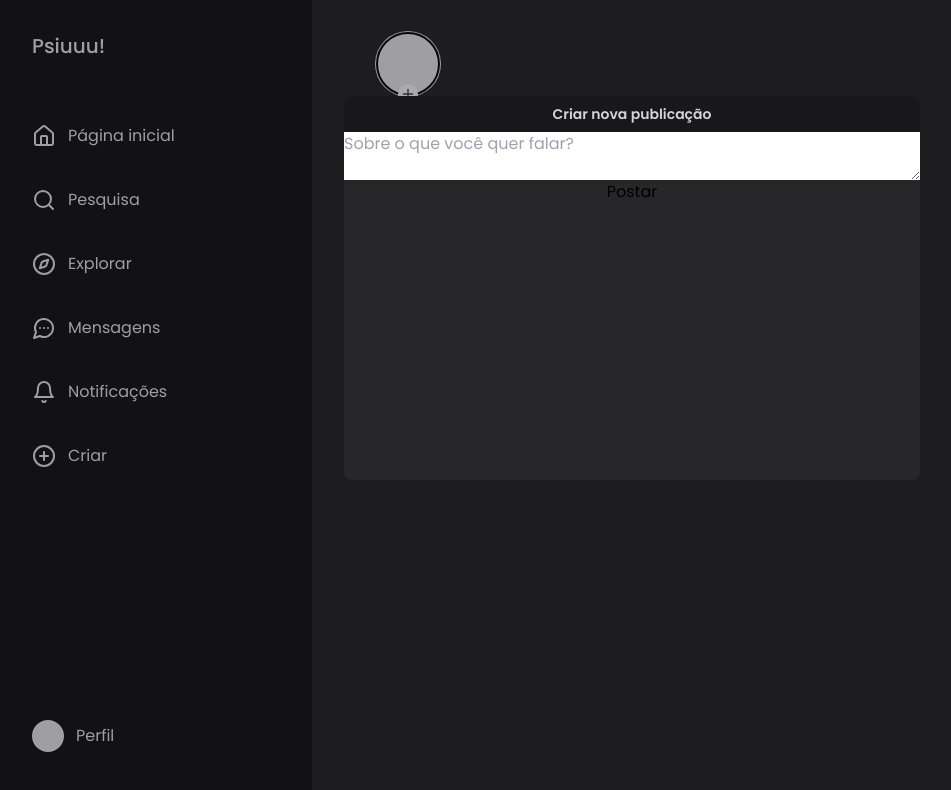
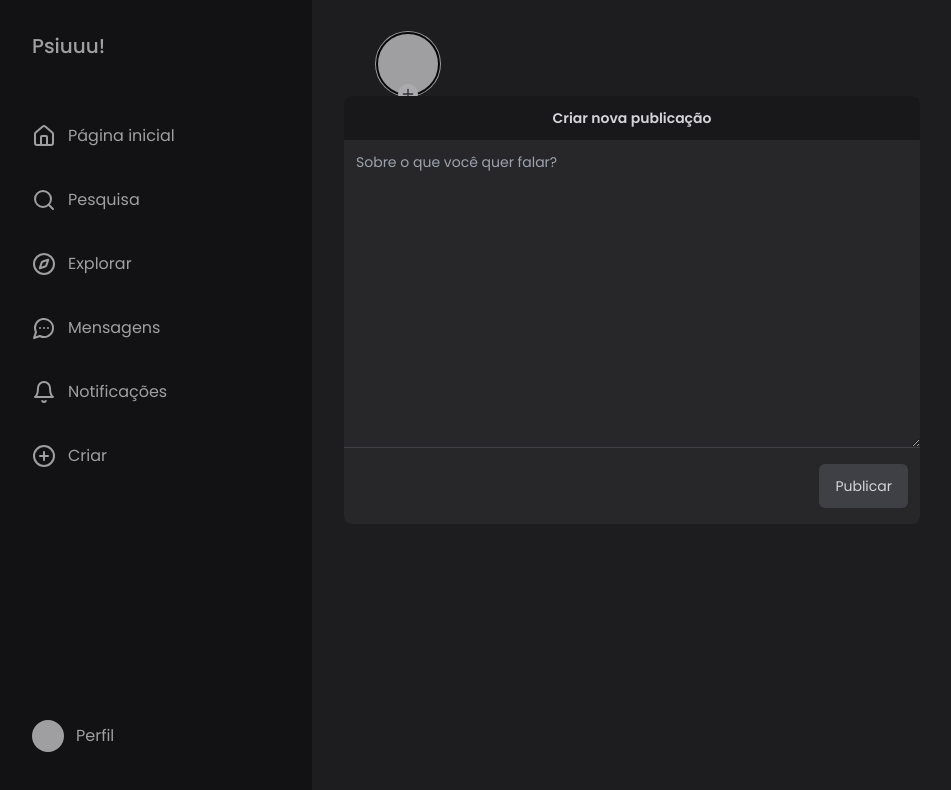
Before and after one commit to natanfoleto/psiu-web, a React (Vite) app: page / in a window 1280 px wide. Both pictures are taken after a click on the button 416 px from the left and 64 px from the top of the page. Shown: the top 790 px of the page, without its empty margins (8-959 px from the left). Built offline with nearby package versions, Linux system fonts and the light colour scheme.

Commit message:
Update 2 07/11/2024

```diff
--- a/src/pages/home/new-post/index.tsx
+++ b/src/pages/home/new-post/index.tsx
@@ -1,9 +1,12 @@
 import { useState } from 'react'
+
+import { Button } from '@/components/button'
 
 import { ButtonNewPost } from './button-new-post'
 
 export function NewPost() {
   const [open, setOpen] = useState(false)
+  const [content, setContent] = useState('')
 
   const handleOpen = () => setOpen(true)
   const handleClose = () => setOpen(false)
@@ -21,19 +24,37 @@
             onClick={(e) => e.stopPropagation()}
             className="w-[576px] h-96 rounded-lg bg-zinc-800"
           >
-            <div className="bg-zinc-900 p-2 rounded-t-lg">
+            <div className="bg-zinc-900 p-3 rounded-t-lg">
               <h1 className="text-zinc-300 text-sm font-semibold text-center">
                 Criar nova publicação
               </h1>
             </div>
 
-            <form className="flex flex-col">
+            <form className="h-full flex flex-col justify-between bg-zinc-800 rounded-lg">
               <textarea
+                value={content}
+                onChange={(e) => setContent(e.target.value)}
                 placeholder="Sobre o que você quer falar?"
-                className="flex-1"
+                className="
+                  flex-1
+                  bg-transparent
+                  outline-0
+                  text-sm
+                  text-zinc-200
+                  border-b-[1px]
+                  border-zinc-700
+                  p-3
+                "
               ></textarea>
 
-              <button>Postar</button>
+              <div className="flex justify-end py-4 px-3">
+                <Button
+                  className="bg-zinc-900 disabled:bg-zinc-700 disabled:cursor-not-allowed"
+                  disabled={!content}
+                >
+                  Publicar
+                </Button>
+              </div>
             </form>
           </div>
         </div>
```
